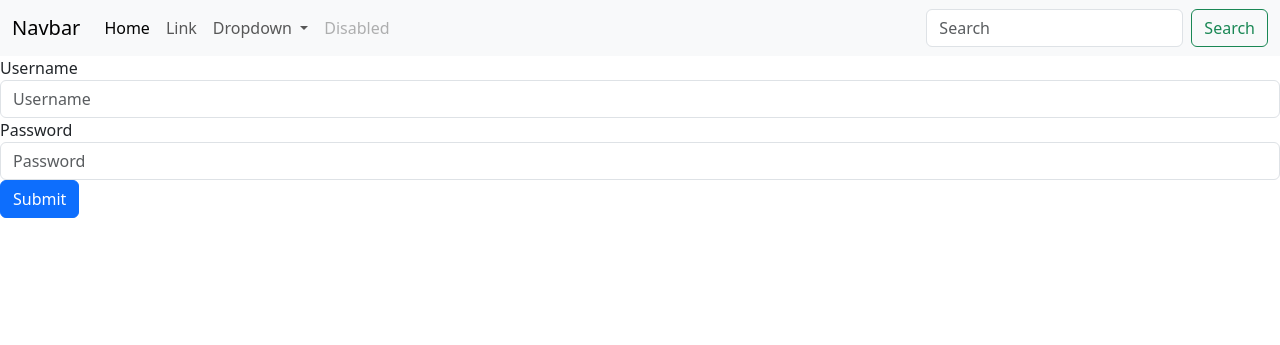
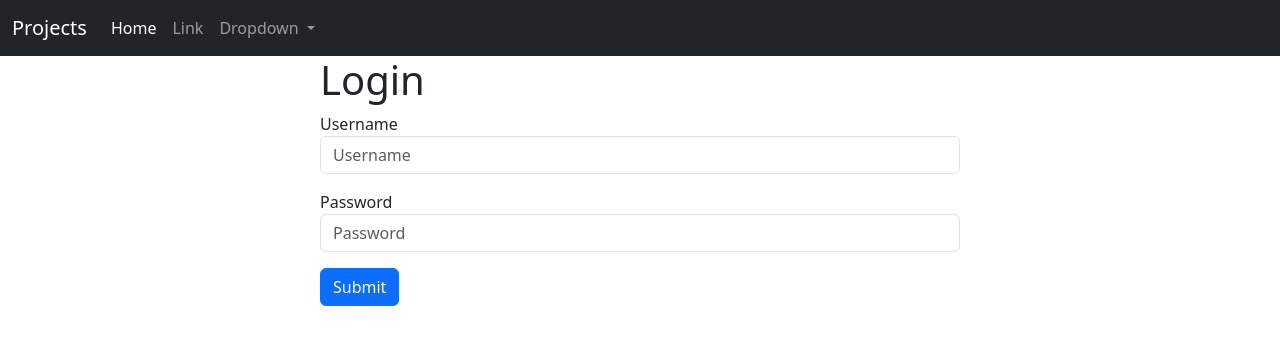
Before and after one commit to Chozzer/projects, a Django app: template base/templates/home.html in a window 1280 px wide. Shown: the top 345 px of the page. Run offline with Django 4.2, Linux system fonts and the light colour scheme; the template is opened without the code that fills it, so the values that code supplies are empty; parts of the project's set-up code (start-up, migrations or seed data) failed here and were passed over.

Commit message:
added user login html

```diff
--- a/base/templates/home.html
+++ b/base/templates/home.html
@@ -1,23 +1,21 @@
 {% extends "base.html" %}
 
 {% block content %}
+
+<div class="col-md-6 offset-md-3">
+
+    {% if user.is_authenticated %}
+        this is the home page
+    {% else %}
+        {% include 'login.html' %}
+    {% endif %}
+
+</div>
 
 
 
 
 
-    <form method="POST" action = "{% url 'home' %}">
-        <div class="form-group">
-          <label for="username">Username</label>
-          <input type="text" class="form-control" id="username" placeholder="Username">
-        </div>
-        <div class="form-group">
-          <label for="Password">Password</label>
-          <input type="password" class="form-control" id="Password" placeholder="Password">
-        </div>
-        <button type="submit" class="btn btn-primary">Submit</button>
-      </form>
-
 
 
 {% endblock %}
--- /dev/null
+++ b/base/templates/login.html
@@ -0,0 +1,13 @@
+<form method="POST" action = "{% url 'home' %}">
+  {% csrf_token %}
+  <h1>Login</h1>
+    <div class="mb-3">
+      <label for="username">Username</label>
+      <input type="text" class="form-control" id="username" placeholder="Username" required>
+    </div>
+    <div class="mb-3">
+      <label for="Password">Password</label>
+      <input type="password" class="form-control" id="Password" placeholder="Password" required>
+    </div>
+    <button type="submit" class="btn btn-primary">Submit</button>
+  </form>
--- a/base/templates/navbar.html
+++ b/base/templates/navbar.html
@@ -1,6 +1,6 @@
-<nav class="navbar navbar-expand-lg bg-body-tertiary">
+<nav class="navbar navbar-expand-lg navbar-dark bg-dark">
     <div class="container-fluid">
-      <a class="navbar-brand" href="#">Navbar</a>
+      <a class="navbar-brand" href="{% url 'home' %}">Projects</a>
       <button class="navbar-toggler" type="button" data-bs-toggle="collapse" data-bs-target="#navbarSupportedContent" aria-controls="navbarSupportedContent" aria-expanded="false" aria-label="Toggle navigation">
         <span class="navbar-toggler-icon"></span>
       </button>
@@ -23,14 +23,7 @@
               <li><a class="dropdown-item" href="#">Something else here</a></li>
             </ul>
           </li>
-          <li class="nav-item">
-            <a class="nav-link disabled" aria-disabled="true">Disabled</a>
-          </li>
         </ul>
-        <form class="d-flex" role="search">
-          <input class="form-control me-2" type="search" placeholder="Search" aria-label="Search">
-          <button class="btn btn-outline-success" type="submit">Search</button>
-        </form>
       </div>
     </div>
   </nav>
```
Also changed, not shown: base/models.py (+9 -0 lines), base/views.py (+4 -3 lines).
